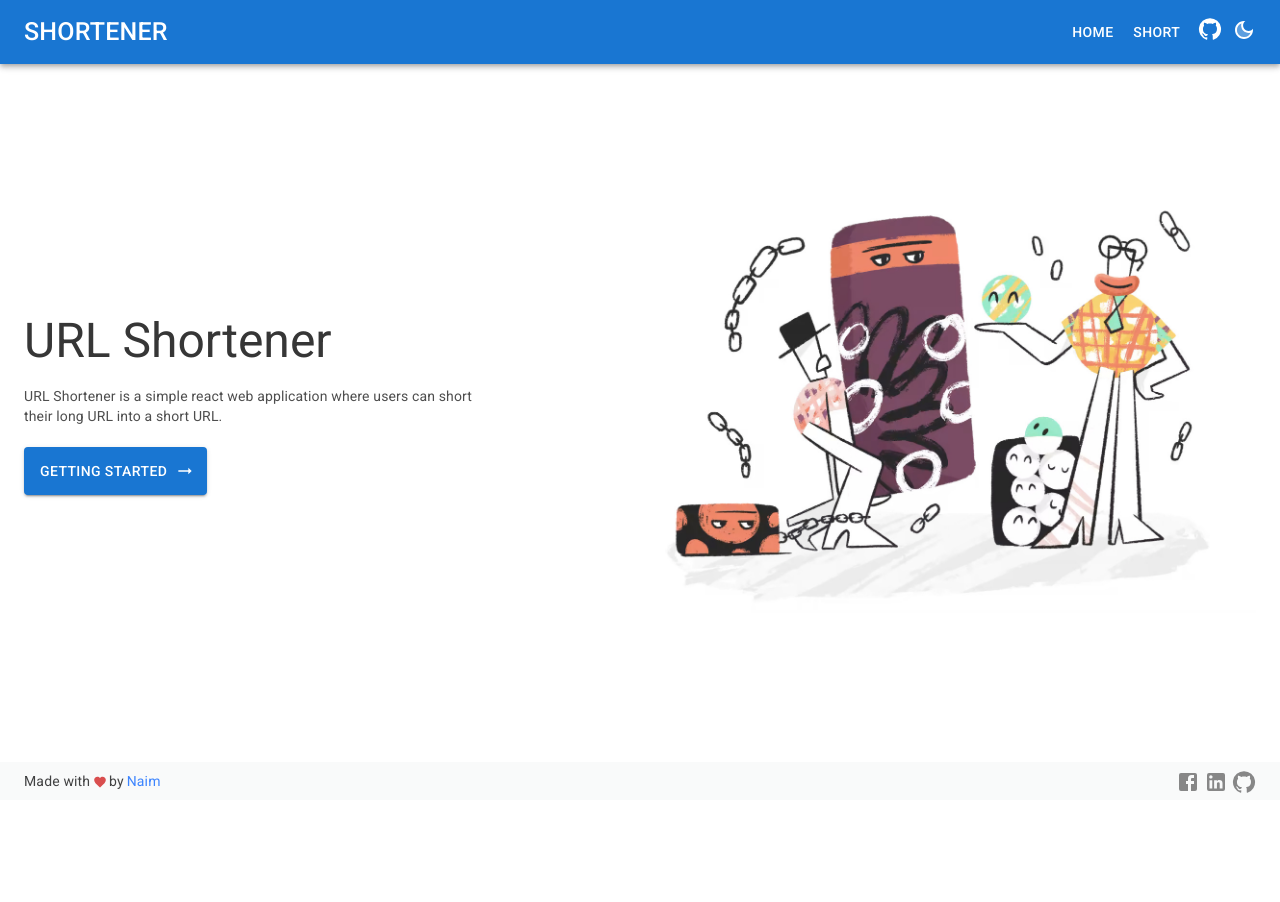
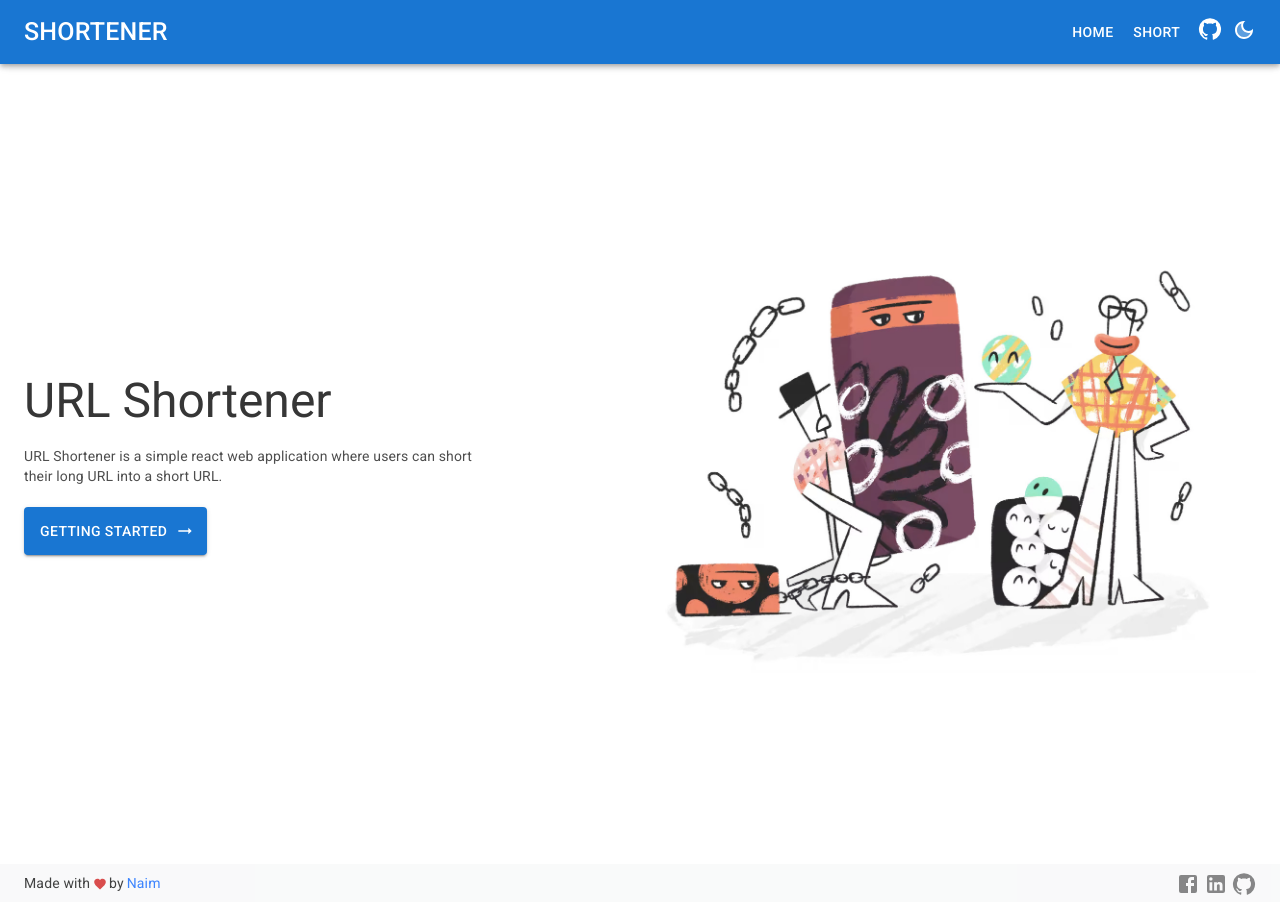
Before and after one commit to 0xNaim/URL-Shortener, a React (Create React App) app: page / in a window 1280 px wide. Before the commit the page ends 800 px from the top, so only its background shows below. Built offline with nearby package versions, Linux system fonts and the light colour scheme.

Commit message:
site loading animation added

```diff
--- a/src/components/footer/Footer.jsx
+++ b/src/components/footer/Footer.jsx
@@ -18,15 +18,9 @@ import React from 'react';
 
 const useStyles = makeStyles(() => ({
   footerLight: {
-    position: 'fixed',
-    top: 'auto',
-    bottom: 0,
     backgroundColor: '#f8f9fa'
   },
   footerDark: {
-    position: 'fixed',
-    top: 'auto',
-    bottom: 0,
     backgroundColor: '#1c1c1c'
   },
   footerLink: {
--- a/src/components/hero-area/HeroArea.jsx
+++ b/src/components/hero-area/HeroArea.jsx
@@ -24,7 +24,7 @@ const HeroArea = () => {
     <Grid
       container
       sx={{
-        minHeight: '85vh',
+        minHeight: '100vh',
         px: {
           xs: 2,
           md: 3
--- a/src/pages/shortener/Shortener.jsx
+++ b/src/pages/shortener/Shortener.jsx
@@ -65,7 +65,7 @@ const Shortener = () => {
           justifyContent="center"
           alignItems="center"
           sx={{
-            minHeight: '85vh'
+            minHeight: '100vh'
           }}
         >
           <Box
```
